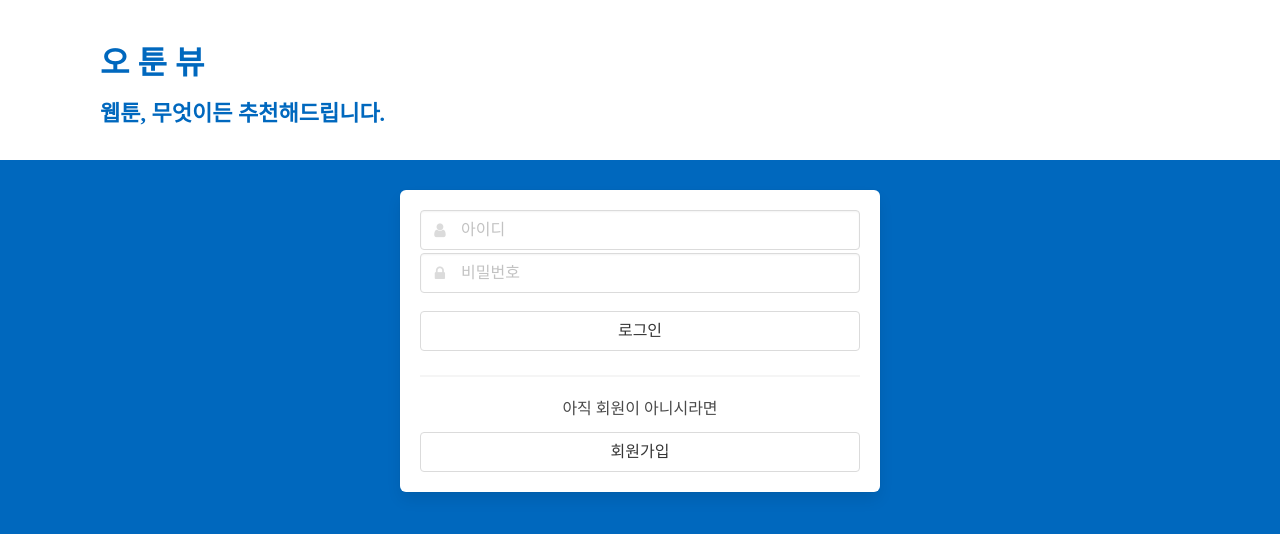
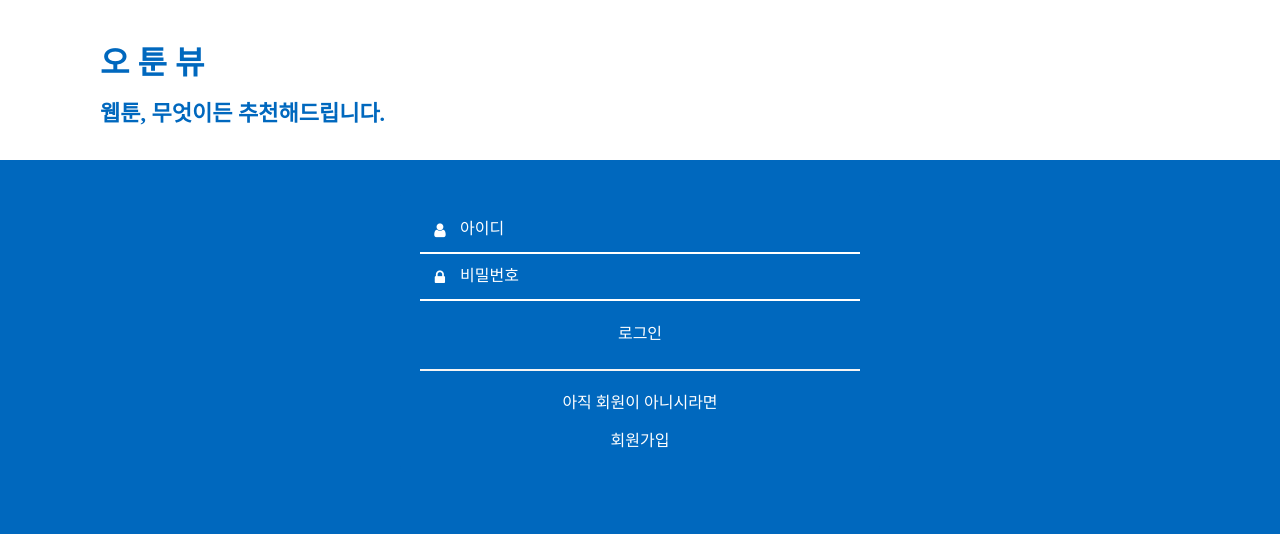
Before and after one commit to Jihyun85/team18_otv, a Flask app: page /login in a window 1280 px wide. Shown: the top 534 px of the page. Run offline with Flask 2, Linux system fonts and the light colour scheme; some libraries are stand-ins or nearby versions; some web fonts are replaced.

Commit message:
OTV_로그인 프론트 완성

```diff
--- a/static/css/login.css
+++ b/static/css/login.css
@@ -1,7 +1,7 @@
 /*login*/
 html,
 body{
-    background-color: #0068be;
+    background-color: var(--main-color);
     height: 100vh;
     width: 100vw;
     position: relative;
@@ -31,36 +31,79 @@ body{
 
 .title,
 .subtitle {
-    color:#0068be;
+    color: var(--main-color);
+
 }
 
-/*.title-font{*/
-/*    color:white;*/
-/*}*/
+
 .box{
-    max-width:480px;
-    max-heigth:300px;
-    margin:30px auto 0px auto;
+    max-width: 480px;
+    margin: 30px auto 0px auto;
+
+
 }
 
 .id-box,
-.password-box{
+.password-box {
     margin-bottom: 3px;
-}
-input{
-    border:none;border-right:0px; border-top:0px; boder-left:0px;
+    border-bottom: solid 2px white;
+    padding-bottom: 2px;
+
+
 }
 
-.input:focus::placeholder{
-    color:transparent;
+.id-input,
+.password-input {
+    width: 450px;
+    height: 40px;
+    padding-left: 40px;
+
 }
 
 
-.open-login-button {
-    margin-top:15px;
+input::placeholder{
+    color: white;
+    font-size: var(--font-size-sm);
 }
 
-.is_blue{
-    background-color:#0068be;
-    color:white;
+
+input:focus::placeholder{
+    color: transparent;
 }
+
+input:focus {
+    outline-color: transparent;
+}
+
+.open-login-button {
+    margin-top: 15px;
+    color: white;
+    font-size: var(--font-size-sm);
+}
+
+.is-blue{
+    background-color: var(--main-color);
+    color: white;
+    border-bottom-color: white;
+    box-shadow: none;
+}
+
+.is-white{
+    background-color: white;
+    color: var(--main-color);
+    border-bottom-color: var(--main-color);
+}
+
+.is-shadow{
+    box-shadow: var(--shadow);
+}
+
+.auto-complete{
+    -webkit-box-shadow: 0 0 0 1000px white inset;
+    /*-webkit-text-fill-color: var(--main-color) !important;*/
+}
+
+.off-auto-complete{
+    -webkit-box-shadow: 0 0 0 1000px var(--main-color) inset;
+    -webkit-text-fill-color: #fff !important;
+}
--- a/templates/login.html
+++ b/templates/login.html
@@ -13,7 +13,7 @@
     <link href="https://fonts.googleapis.com/css2?family=Gamja+Flower&display=swap" rel="stylesheet">
 
     <link href="{{ url_for('static', filename='/css/style.css') }}" rel="stylesheet">
-    <link rel="stylesheet" href="css/styles.css" />
+
 
 
     <!-- JS -->
@@ -21,6 +21,35 @@
     <script src="https://cdnjs.cloudflare.com/ajax/libs/jquery-cookie/1.4.1/jquery.cookie.js"></script>
 
     <script>
+
+        function login_blur() {
+            console.log("onblur 실행완료")
+            $("#login-box").removeClass("is-white is-shadow").addClass("is-blue")
+            $("#input-username").removeClass("is-white auto-input").addClass("is-blue off-auto-complete")
+            $("#input-password").removeClass("is-white").addClass("is-blue")
+            $("#login-btn").removeClass("is-white").addClass("is-blue")
+            $("#login-register-btn").removeClass("is-white").addClass("is-blue")
+            $(".id-box").removeClass("is-white").addClass("is-blue")
+            $(".password-box").removeClass("is-white").addClass("is-blue")
+            $(".fa-user").removeClass("is-white").addClass("is-blue")
+            $(".fa-lock").removeClass("is-white").addClass("is-blue")
+
+        }
+
+        function login_focus() {
+            console.log("onfocus 실행완료")
+            $("#login-box").removeClass("is-blue").addClass("is-white is-shadow")
+            $("#input-username").removeClass("is-blue off-auto-complete").addClass("is-white auto-complete")
+            $("#input-password").removeClass("is-blue").addClass("is-white")
+            $("#login-btn").removeClass("is-blue").addClass("is-white")
+            $("#login-register-btn").removeClass("is-blue").addClass("is-white")
+            $(".id-box").removeClass("is-blue").addClass("is-white")
+            $(".password-box").removeClass("is-blue").addClass("is-white")
+            $(".fa-user").removeClass("is-blue").addClass("is-white")
+            $(".fa-lock").removeClass("is-blue").addClass("is-white")
+
+        }
+
         function sign_in() {
             let username = $("#input-username").val()
             let password = $("#input-password").val()
@@ -72,25 +101,25 @@
     </section>
     <section class="login-section">
         <div class="login-container">
-            <div class="box">
-                <div class="id-box control has-icons-left"> <!--아이디-->
-                    <input id="input-username" class="input id-input" type="text" placeholder="아이디">
-                    <span class="icon is-small is-left"><i class="fa fa-user"></i></span>
+            <div id="login-box" class="box is-blue">
+                <div class="id-box control has-icons-left is-blue"> <!--아이디-->
+                    <input onblur="login_blur()" onfocus="login_focus()" id="input-username" class="id-input is-blue" type="text" placeholder="아이디">
+                    <span class="icon is-small is-left"><i class="fa fa-user is-blue"></i></span>
                 </div>
-                <div class="password-box control has-icons-left">
-                    <input id="input-password" class="input password-input" type="password" placeholder="비밀번호">
-                    <span class="icon is-small is-left"><i class="fa fa-lock"></i></span>
+                <div class="password-box control has-icons-left is-blue">
+                    <input onblur="login_blur()" onfocus="login_focus()" id="input-password" class="password-input is-blue" type="password" placeholder="비밀번호">
+                    <span class="icon is-small is-left"><i class="fa fa-lock is-blue"></i></span>
                 </div>
                 <div id="sign-in-or-up-box" class="has-text-centered">
                     <nav class="level is-mobile">
-                        <button class="level-item button open-login-button" onclick="sign_in()">
+                        <button id="login-btn" class="level-item open-login-button is-blue" onclick="sign_in()">
                             로그인
                         </button>
                     </nav>
                     <hr>
                     <h4>아직 회원이 아니시라면</h4>
                     <nav class="level is-mobile">
-                        <button class="level-item button open-login-button" onclick="window.location.href='/join'">회원가입</button>
+                        <button id="login-register-btn" class="level-item open-login-button is-blue" onclick="window.location.href='/join'">회원가입</button>
                     </nav>
 
                 </div>
```
